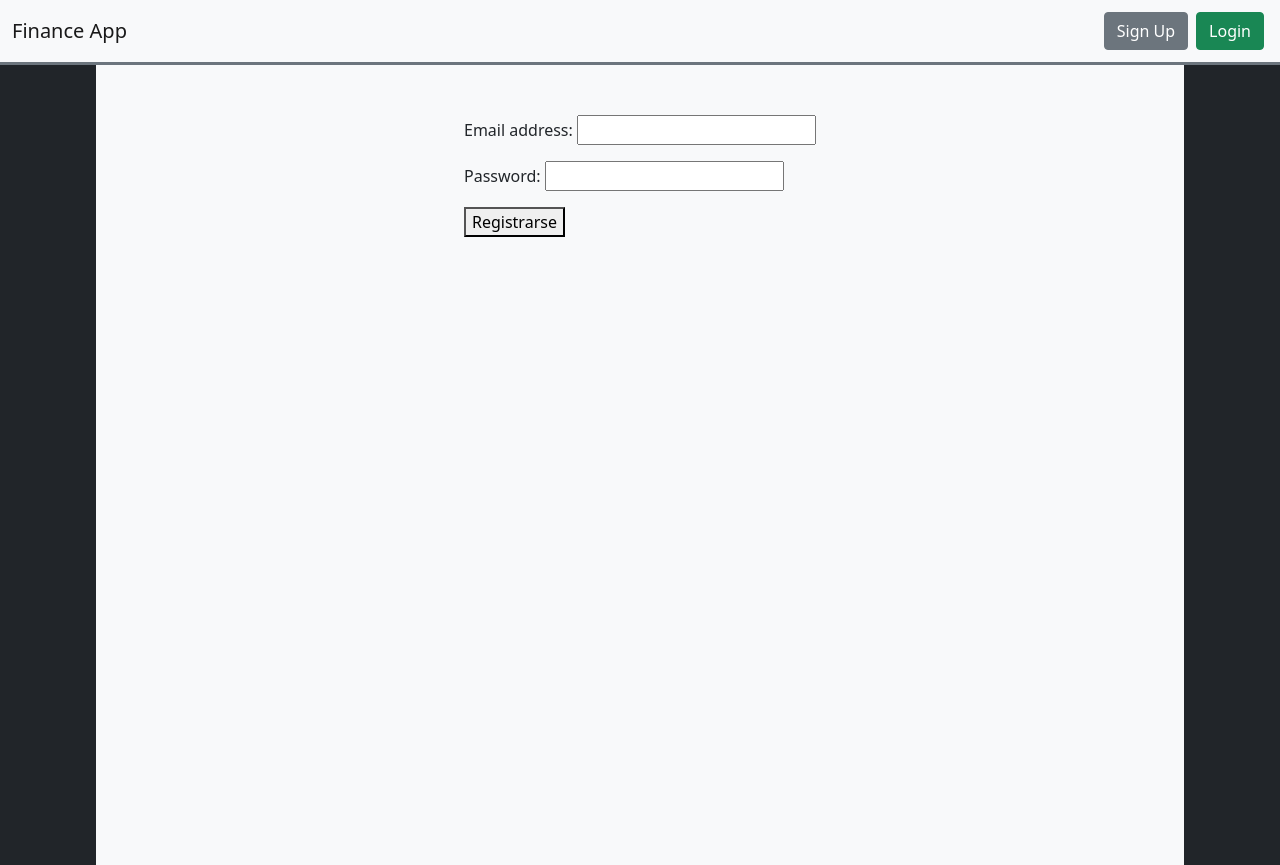
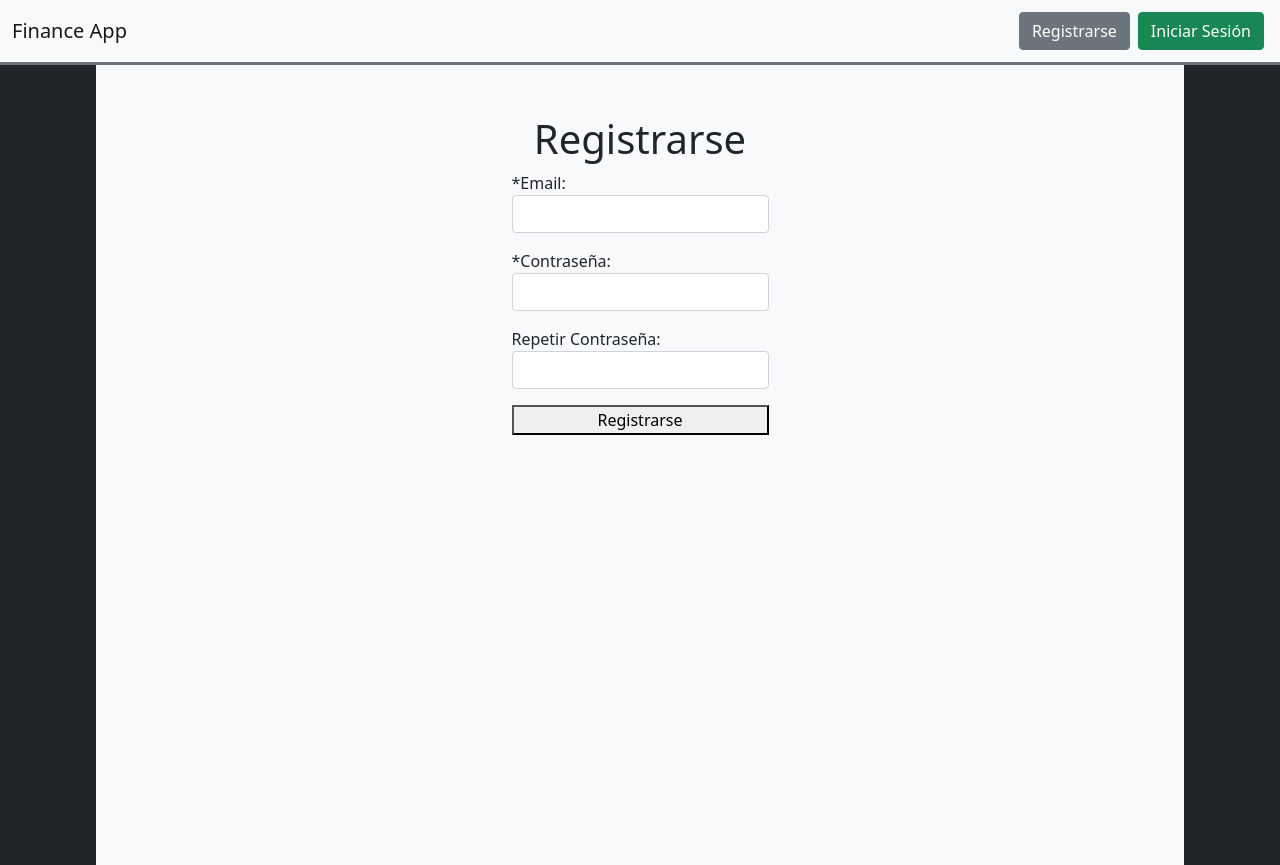
Before and after one commit to TomasCamp/Personal-finance-app, a Django app: page /sign-up in a window 1280 px wide. Run offline with Django 5.2, Linux system fonts and the light colour scheme.

Commit message:
Agrego errores y corrijo idioma

```diff
--- a/gestor_de_gastos/Gestor/forms.py
+++ b/gestor_de_gastos/Gestor/forms.py
@@ -105,7 +105,19 @@ class MovementFilter(forms.Form):
 
 
 class SignUpForm(forms.ModelForm):
-    password = forms.CharField(widget=forms.PasswordInput)
+    email = forms.EmailField(
+        label="*Email",
+        widget=forms.EmailInput(attrs={'class': 'form-control'})
+    )
+    password = forms.CharField(
+        label="*Contraseña",
+        widget=forms.PasswordInput(attrs={'class': 'form-control'})
+    )
+    password2 = forms.CharField(
+        label="Repetir Contraseña",
+        required=True,
+        widget=forms.PasswordInput(attrs={'class': 'form-control'})
+    )
 
     class Meta:
         model = User
@@ -113,5 +125,11 @@ class SignUpForm(forms.ModelForm):
 
 
 class LoginForm(forms.Form):
-    email = forms.EmailField()
-    password = forms.CharField(widget=forms.PasswordInput)
+    email = forms.EmailField(
+        label="Email",
+        widget=forms.EmailInput(attrs={'class': 'form-control'})
+    )
+    password = forms.CharField(
+        label="Contraseña",
+        widget=forms.PasswordInput(attrs={'class': 'form-control'})
+    )
--- a/gestor_de_gastos/Gestor/templates/create.html
+++ b/gestor_de_gastos/Gestor/templates/create.html
@@ -6,6 +6,7 @@
     <h1>Crear movimiento</h1>
 </div>
 
+{% if form.errors %}
 <div>
     <ul class="list-errors">
         {% for field, errors in form.errors.items %}
@@ -15,6 +16,7 @@
         {% endfor %}
     </ul>
 </div>
+{% endif %}
 
 <form method="post" action="" class="w-50 d-flex flex-column">
     {% csrf_token %}
--- a/gestor_de_gastos/Gestor/templates/edit.html
+++ b/gestor_de_gastos/Gestor/templates/edit.html
@@ -6,8 +6,9 @@
     <h1>Editar movimiento</h1>
 </div>
 
+{% if form.errors %}
 <div>
-    <ul>
+    <ul class="list-errors">
         {% for field, errors in form.errors.items %}
             {% for error in errors %}
                 <li class="alert alert-danger">{{ error }}</li>
@@ -15,6 +16,7 @@
         {% endfor %}
     </ul>
 </div>
+{% endif %}
 
 <form method="post" action="" class="w-50 d-flex flex-column">
     {% csrf_token %}
--- a/gestor_de_gastos/Gestor/templates/layout.html
+++ b/gestor_de_gastos/Gestor/templates/layout.html
@@ -19,15 +19,15 @@
             <div class="collapse navbar-collapse" id="navbarNavAltMarkup">
                     {% if is_authenticated %}
                         <div class="navbar-nav d-flex justify-content-between">
-                            <a class="nav-link m-1" href="{% url 'index' %}">Home</a>
-                            <a class="nav-link m-1" href="{% url 'list_movements_default' %}">Movements</a>
-                            <a class="nav-link m-1" href="{% url 'create' %}">New Movement</a>
-                            <a class="btn btn-danger m-1" href="{% url 'logout' %}">Log Out</a>
+                            <a class="nav-link m-1" href="{% url 'index' %}">Inicio</a>
+                            <a class="nav-link m-1" href="{% url 'list_movements_default' %}">Movimientos</a>
+                            <a class="nav-link m-1" href="{% url 'create' %}">Nuevo Movimiento</a>
+                            <a class="btn btn-danger m-1" href="{% url 'logout' %}">Cerrar Sesión</a>
                         </div>
                     {% else %}
                         <div class="navbar-nav">
-                            <a class="btn btn-secondary m-1" href="{% url 'sign_up' %}">Sign Up</a>
-                            <a class="btn btn-success m-1" href="{% url 'login' %}">Login</a>
+                            <a class="btn btn-secondary m-1" href="{% url 'sign_up' %}">Registrarse</a>
+                            <a class="btn btn-success m-1" href="{% url 'login' %}">Iniciar Sesión</a>
                         </div>
                     {% endif %}
             </div>
--- a/gestor_de_gastos/Gestor/templates/sign_up.html
+++ b/gestor_de_gastos/Gestor/templates/sign_up.html
@@ -2,9 +2,36 @@
 
 {% block content %}
 
-<form method="POST">
+<h1>Registrarse</h1>
+
+{% if form.errors %}
+<ul class="list-errors ps-0">
+    {% for field, errors in form.errors.items %}
+        {% for error in errors %}
+            <li class="alert alert-danger">{{ error }}</li>
+        {% endfor %}
+    {% endfor %}
+</ul>
+{% endif %}
+
+<form method="POST" class="d-flex flex-column">
     {% csrf_token %}
-    {{ form.as_p }}
+
+    <div class="mb-3">
+        {{ form.email.label_tag }}
+        {{ form.email }}
+    </div>
+
+    <div class="mb-3">
+        {{ form.password.label_tag }}
+        {{ form.password }}
+    </div>
+
+    <div class="mb-3">
+        {{ form.password2.label_tag }}
+        {{ form.password2 }}
+    </div>
+
     <button type="submit">Registrarse</button>
 </form>
 
--- a/gestor_de_gastos/Gestor/views.py
+++ b/gestor_de_gastos/Gestor/views.py
@@ -177,7 +177,7 @@ def sign_up(request):
                 )
                 user.save()
                 return redirect("login")
-            form.add_error("enail", "El email ya se encuentra registrado.")
+            form.add_error("email", "El email ya se encuentra registrado.")
 
     else:
         form = SignUpForm()
```
Also changed, not shown: gestor_de_gastos/Gestor/templates/login.html (+23 -1 lines).
